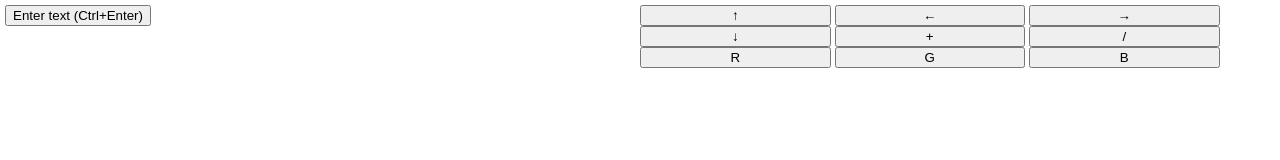
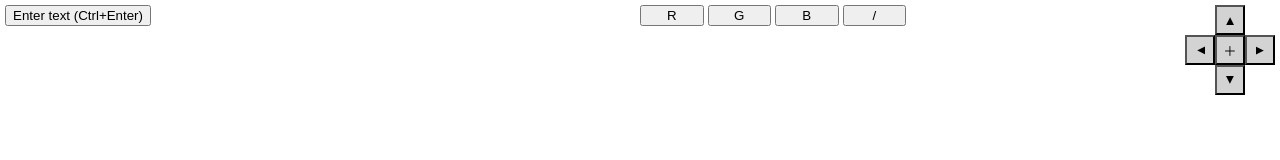
Before and after one commit to mmurak/wordslider, a plain HTML site: page index.html in a window 1280 px wide. Drawn offline with Linux system fonts and the light colour scheme.

Commit message:
rearranged buttons

```diff
--- a/index.html
+++ b/index.html
@@ -16,17 +16,24 @@
 				Cursor Visible</label-->
 				<label id="CommandArea"></label>
 			</span>
-			<span id="Buttons">
-				<input type="button" class="FWB" value="↑" onclick="arrowUp();"></input>
-				<input type="button" class="FWB" value="←" onclick="arrowLeft();"></input>
-				<input type="button" class="FWB" value="→" onclick="arrowRight();"></input><br/>
-				<input type="button" class="FWB" value="↓" onclick="arrowDown();"></input>
-				<input type="button" class="FWB" value="+" onclick="mergeWords();"></input>
-				<input type="button" class="FWB" value="/" onclick="explodeWord()"></input><br/>
-				<input type="button" id="ButtonRed" class="FWB" value="R" onclick="toggleRed();"></input>
-				<input type="button" id="ButtonGreen" class="FWB" value="G" onclick="toggleGreen();"></input>
-				<input type="button" id="ButtonBlue" class="FWB" value="B" onclick="toggleBlue();"></input>
-			</span>
+			<div id="Buttons">
+				<span>
+					<input type="button" id="ButtonRed" class="FWB" value="R" onclick="toggleRed();"></input>
+					<input type="button" id="ButtonGreen" class="FWB" value="G" onclick="toggleGreen();"></input>
+					<input type="button" id="ButtonBlue" class="FWB" value="B" onclick="toggleBlue();"></input>
+					<input type="button" class="FWB" value="/" onclick="explodeWord()"></input>
+				</span>
+				<div style="float:right">
+					<div class="cross-layout">
+						<button class="position-top cross-key-btn" onclick="arrowUp();"><span class="top-mark">▲</span></button>
+						<button class="position-left cross-key-btn" onclick="arrowLeft();"><span class="left-mark">▲</span></button>
+						<button class="position-center cross-key-btn" onclick="mergeWords();"><span class="center-mark">＋</span></button>
+						<button class="position-right cross-key-btn" onclick="arrowRight();"><span class="right-mark">▲</span></button>
+						<button class="position-bottom cross-key-btn" onclick="arrowDown();"><span class="bottom-mark">▲</span></button>
+					</div>
+				</div>
+
+			</div>
 		</header>
 
 		<div id="OuterFrame">
--- a/wordslider.css
+++ b/wordslider.css
@@ -16,7 +16,7 @@ header{
 	width: 50%;
 }
 .FWB{
-	width: 30%;
+	width: 10%;
 }
 #TextDialog{
 	position: fixed;
@@ -55,3 +55,55 @@ td{
 table{
 	border-collapse: collapse;
 }
+.cross-layout {
+    display: inline-grid;
+    grid-template-columns: 30px 30px 30px;
+    grid-template-rows: 30px 30px 30px;
+}
+
+.cross-layout .position-top {
+    grid-row: 1 / 2;
+    grid-column: 2 / 3;
+}
+
+.cross-layout .position-left {
+    grid-row: 2 / 3;
+    grid-column: 1 / 2;
+}
+
+.cross-layout .position-center {
+    grid-row: 2 / 3;
+    grid-column: 2 / 3;
+    background-color: lightGrey;
+}
+
+.cross-layout .position-right {
+    grid-row: 2 / 3;
+    grid-column: 3/4;
+}
+
+.cross-layout .position-bottom {
+    grid-row: 3 / 4;
+    grid-column: 2/3;
+}
+
+.cross-key-btn {
+    width: 30px;
+    height: 30px;
+    background-color: lightGrey;
+}
+
+.left-mark {
+    display: block;
+    transform: rotate(-90deg);
+}
+
+.right-mark {
+    display: block;
+    transform: rotate(90deg);
+}
+
+.bottom-mark {
+    display: block;
+    transform: rotate(180deg);
+}
```
